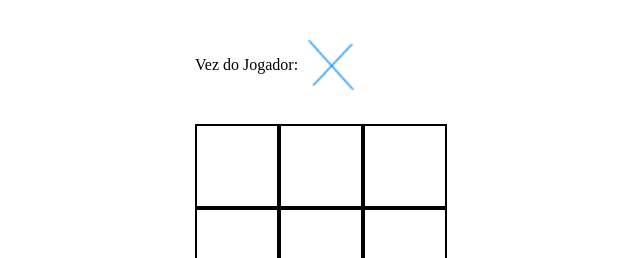
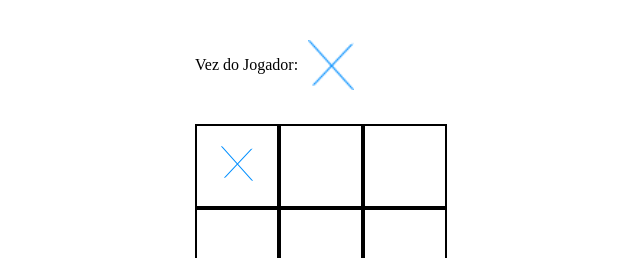
Before and after one commit to WilliamJonathan/Jogo_da_Velha, a plain HTML site: page index.html in a window 1280 px wide. Shown: the top 258 px of the page, 319-959 px from the left. Drawn offline with Linux system fonts and the light colour scheme.

Commit message:
Jonathan William

```diff
--- a/css/style.css
+++ b/css/style.css
@@ -7,9 +7,11 @@
 
 .espaco{
 	width: 80px;
-	height: 80px;
+	height: 60px;/*height80px - padding-top20px*/
 	border: 2px solid #000;
 	float: left;
+	text-align: center;
+	padding-top: 20px;
 }
 
 .tabuleiro{
--- a/index.html
+++ b/index.html
@@ -13,7 +13,7 @@
 
 	<!--inicio tabuleiro-->
 	<div class="tabuleiro">
-		<div id="a1" class="espaco" jogada=""></div>
+		<div id="a1" class="espaco" jogada=""><img src="img/x.png"></div>
 		<div id="a2" class="espaco" jogada=""></div>
 		<div id="a3" class="espaco" jogada=""></div>
 
```
